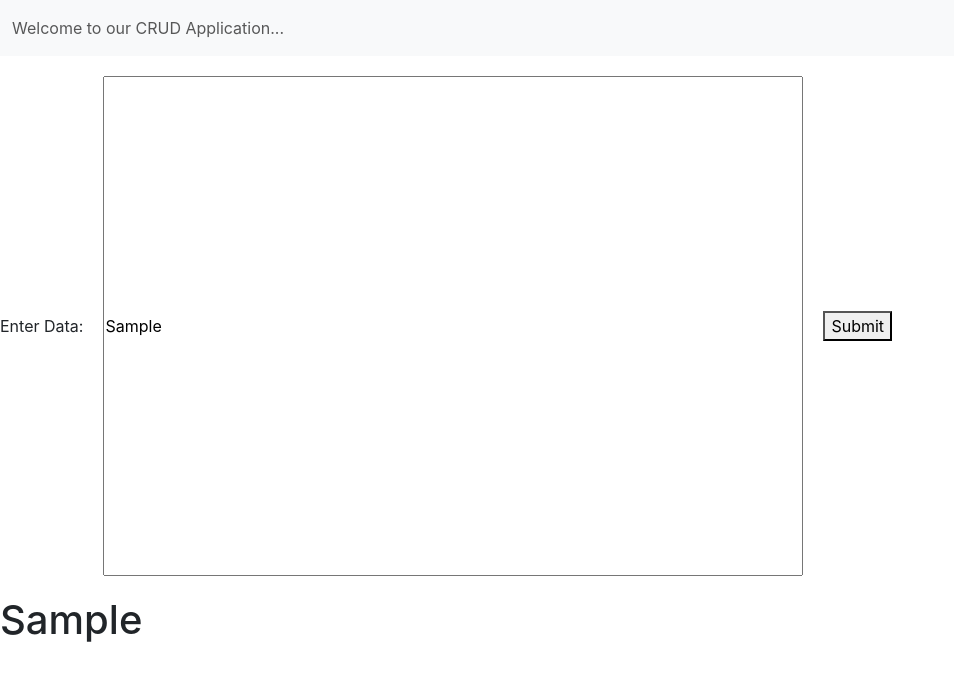
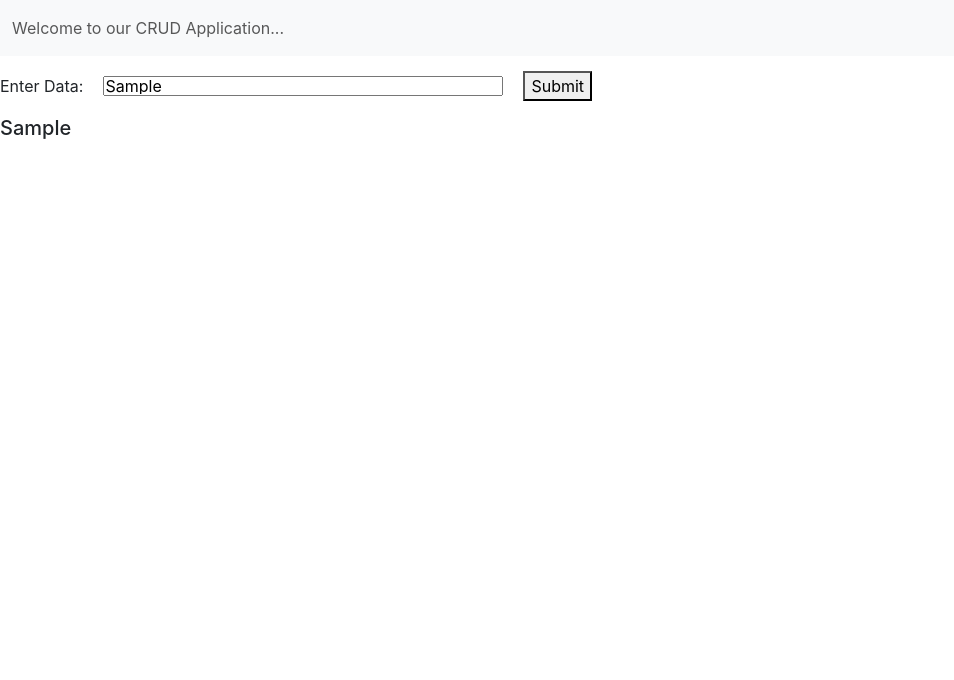
Before and after one commit to mradulnatani/CRUD-app, a React (Create React App) app: page / in a window 1280 px wide. Both pictures are taken after typing "Sample" into the empty fields and a click on the button "Submit". Shown: the top 680 px of the page, without its empty margins (0-954 px from the left). Built offline with nearby package versions, Linux system fonts and the light colour scheme.

Commit message:
changed some part of output

```diff
--- a/src/Main.js
+++ b/src/Main.js
@@ -7,11 +7,11 @@ export default function Main() {
     }
     return(
         <>
-        Enter Data:<input type='text'onChange={getData} style={{margin:20, height:500, width:700, padding:0}}></input>
+        Enter Data:<input type='text'onChange={getData} style={{margin:20, height:20, width:400, padding:0}}></input>
         <button onClick={()=>{setPrint(true)}}>Submit</button>
         {
             print?
-            <h1>{data}</h1>
+            <h5>{data}</h5>
             :null
         }
         </>
```
